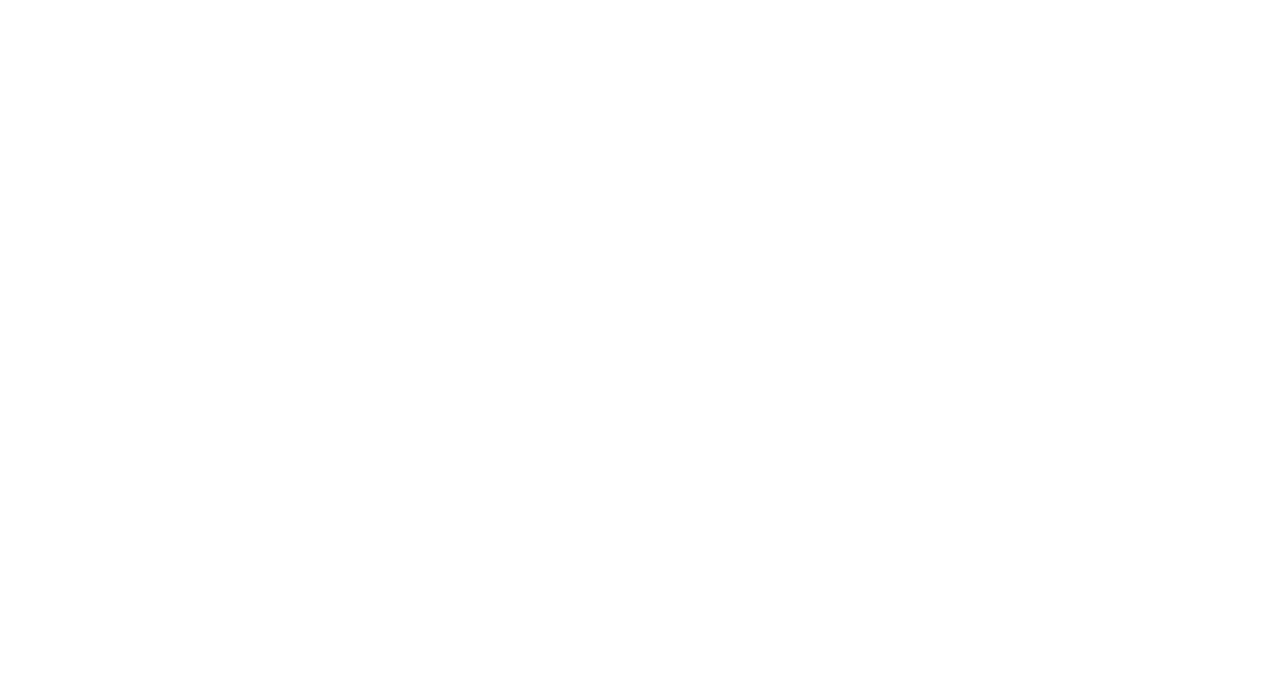
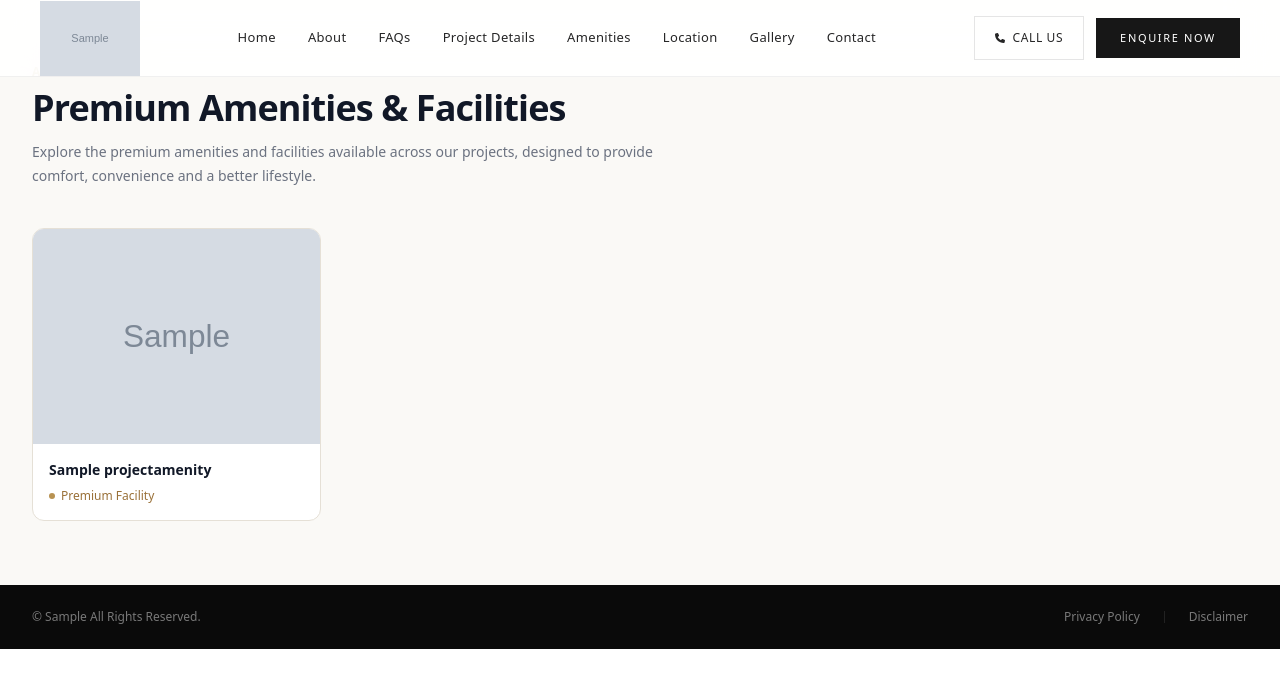
Before and after one commit to cloudrohu/shreeji_sankalp, a Django app: page /amenities/ in a window 1280 px wide. Before the commit the part shown is empty. Shown: the top 688 px of the page. Run offline with Django 5.2, Linux system fonts and the light colour scheme; tables that the repository leaves empty hold one stand-in row (values such as "Sample post"); grey boxes marked "Sample" are stand-in pictures; style sheets or scripts are compiled from the project's sources; some libraries are stand-ins or nearby versions.

Commit message:
Parvati Mata

```diff
--- a/apps/core/views.py
+++ b/apps/core/views.py
@@ -2,7 +2,7 @@ from django.shortcuts import render,redirect
 
 from apps.core.models.website import Setting,About,FAQ,Inquiry
 
-from apps.properties.models import Project, Connectivity, Gallery
+from apps.properties.models import Project, Connectivity,ProjectAmenities
 
 # Create your views here.
 
@@ -53,10 +53,13 @@ def Disclaimer(request):
 
     return render(request, 'home/disclaimer.html', {'settings_obj': get_settings()})
 
+def Amenities(request):
+    amenities = ProjectAmenities.objects.all()
+    return render(request, 'home/amenities.html', {
+        'settings_obj': get_settings(),
+        'amenities': amenities,
+    })
 
-def Amenities(request):
-
-    return render(request, 'home/amenities.html', {'settings_obj': get_settings()})
 
 def Location(request):
     settings_obj = get_settings()
--- /dev/null
+++ b/apps/properties/context_processors.py
@@ -0,0 +1,7 @@
+from .models import Project
+
+def project_context(request):
+    first_project = Project.objects.filter(is_active=True).order_by("id").first()
+    return {
+        "first_project": first_project,
+    }
--- a/apps/properties/views.py
+++ b/apps/properties/views.py
@@ -298,6 +298,8 @@ def project_details(request, id, slug):
         [:4]
     )
 
+    first_project = Project.objects.filter(is_active=True).first()
+
     context = {
         "project": project,
 
@@ -307,6 +309,7 @@ def project_details(request, id, slug):
         "related_projects": related_projects,
         "more_projects": more_projects,
         "settings_obj": settings_obj,
+        "first_project": first_project,
     }
 
     return render(
--- a/config/settings/base.py
+++ b/config/settings/base.py
@@ -120,6 +120,7 @@ TEMPLATES = [
             "context_processors": [
                 "django.template.context_processors.request",
                 "django.contrib.auth.context_processors.auth",
+                "apps.properties.context_processors.project_context",
                 "django.contrib.messages.context_processors.messages",
             ],
         },
--- a/templates/home/amenities.html
+++ b/templates/home/amenities.html
@@ -0,0 +1,81 @@
+{% extends "home/base.html" %}
+
+{% block content %}
+
+<section class="bg-[#faf9f6] py-8 sm:py-12 lg:py-16">
+    <div class="mx-auto max-w-7xl px-4 sm:px-6 lg:px-8">
+
+        <div class="max-w-2xl">
+            <p class="text-[10px] font-semibold uppercase tracking-[0.22em] text-[#b89252] sm:text-xs">
+                Amenities
+            </p>
+
+            <h1 class="mt-2 text-2xl font-bold tracking-tight text-gray-900 sm:text-4xl">
+                Premium Amenities & Facilities
+            </h1>
+
+            <p class="mt-3 text-xs leading-5 text-gray-500 sm:text-sm sm:leading-6">
+                Explore the premium amenities and facilities available across our projects,
+                designed to provide comfort, convenience and a better lifestyle.
+            </p>
+        </div>
+
+        {% if amenities %}
+        <div class="mt-7 grid grid-cols-2 gap-3 sm:mt-10 sm:grid-cols-3 sm:gap-5 lg:grid-cols-4">
+
+            {% for amenity in amenities %}
+            <div class="group overflow-hidden rounded-xl border border-[#e5e0d6] bg-white transition duration-300 hover:-translate-y-1 hover:shadow-lg">
+
+                {% if amenity.image %}
+                <div class="aspect-[4/3] overflow-hidden bg-[#f8f6f1]">
+                    <img src="{{ amenity.image.url }}"
+                         alt="{{ amenity.title }}"
+                         class="h-full w-full object-cover transition duration-500 group-hover:scale-105">
+                </div>
+                {% else %}
+                <div class="flex aspect-[4/3] items-center justify-center bg-[#f8f6f1]">
+                    <svg class="h-8 w-8 text-[#c7b38e] sm:h-10 sm:w-10" fill="none" stroke="currentColor" viewBox="0 0 24 24">
+                        <path stroke-linecap="round" stroke-linejoin="round" stroke-width="1.5" d="M4 16l4.5-5 3.5 4 3-3 5 6M4 19h16M7 5h.01"/>
+                    </svg>
+                </div>
+                {% endif %}
+
+                <div class="p-3 sm:p-4">
+                    <h2 class="truncate text-xs font-semibold text-gray-900 sm:text-sm">
+                        {{ amenity.title }}
+                    </h2>
+
+                    <div class="mt-2 flex items-center gap-1.5 text-[10px] text-[#9a7139] sm:text-xs">
+                        <span class="h-1.5 w-1.5 rounded-full bg-[#b89252]"></span>
+                        Premium Facility
+                    </div>
+                </div>
+
+            </div>
+            {% endfor %}
+
+        </div>
+        {% else %}
+
+        <div class="mt-8 rounded-2xl border border-dashed border-[#dcd5c8] bg-white p-10 text-center sm:mt-10">
+            <div class="mx-auto flex h-12 w-12 items-center justify-center rounded-full bg-[#f8f1e5]">
+                <svg class="h-5 w-5 text-[#b89252]" fill="none" stroke="currentColor" viewBox="0 0 24 24">
+                    <path stroke-linecap="round" stroke-linejoin="round" stroke-width="1.7" d="M4 12h16M12 4v16"/>
+                </svg>
+            </div>
+
+            <h2 class="mt-4 text-sm font-semibold text-gray-800 sm:text-base">
+                No Amenities Available
+            </h2>
+
+            <p class="mt-1 text-xs text-gray-500 sm:text-sm">
+                Amenities will be updated soon.
+            </p>
+        </div>
+
+        {% endif %}
+
+    </div>
+</section>
+
+{% endblock %}
--- a/templates/home/header.html
+++ b/templates/home/header.html
@@ -101,7 +101,7 @@
                     FAQs
                 </a>
 
-                <a href="#project-details" class="nav-link text-[13px] font-medium tracking-wide text-neutral-800">
+                <a href="{{ first_project.get_absolute_url }}" class="nav-link text-[13px] font-medium tracking-wide text-neutral-800">
                     Project Details
                 </a>
 
```
